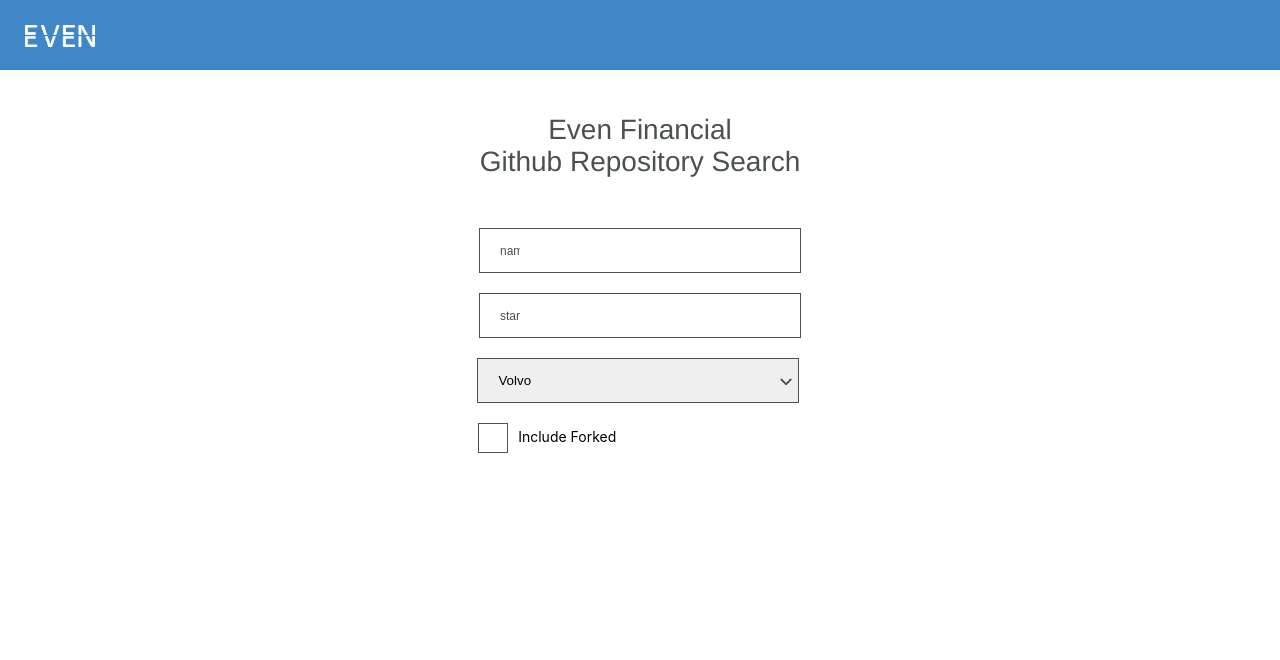
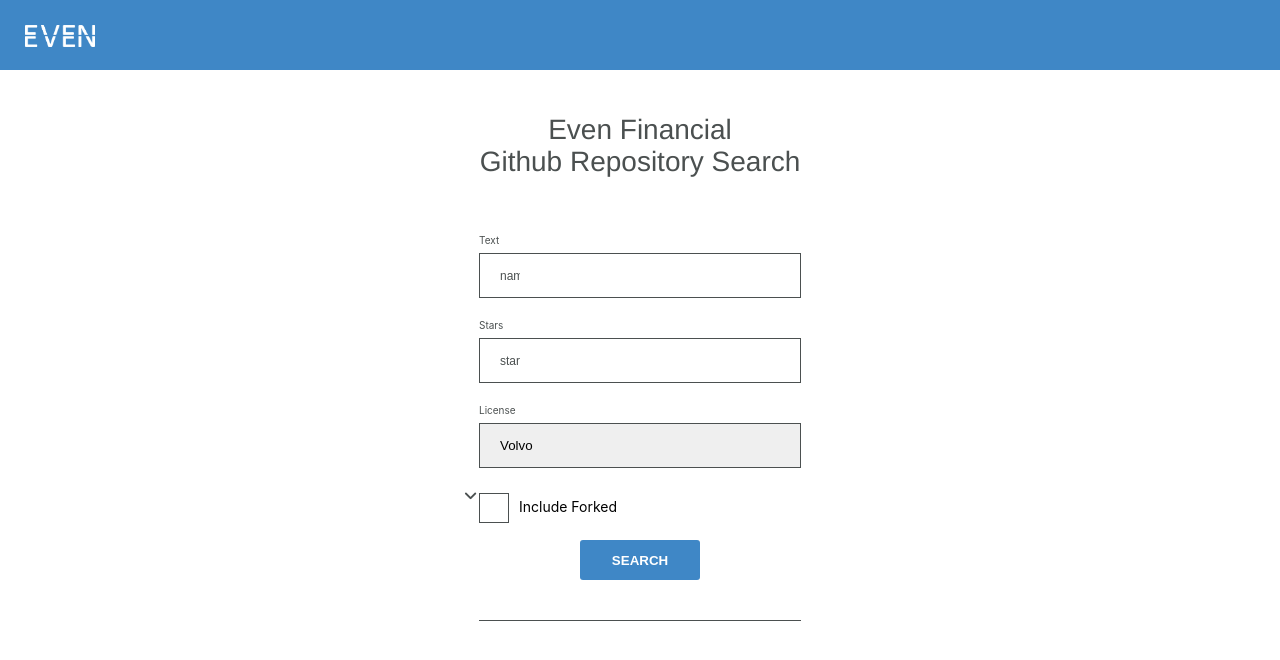
Before and after one commit to mikekwong/github_repo_searcher, a React (Create React App) app: page / in a window 1280 px wide. Shown: the top 660 px of the page. Built offline with nearby package versions, Linux system fonts and the light colour scheme.

Commit message:
corrected to flexbox

```diff
--- a/src/components/App.css
+++ b/src/components/App.css
@@ -10,7 +10,6 @@
 }
 
 #App {
-  text-align: center;
 }
 
 #App #header {
@@ -36,4 +35,5 @@
   font-family: "Helvetica", "Arial", sans-serif;
   font-size: 28px;
   color: #4b5050;
+  text-align: center;
 }
--- a/src/components/Search/Search.css
+++ b/src/components/Search/Search.css
@@ -1,6 +1,13 @@
 #fields {
   position: relative;
   top: 50px;
+}
+
+#fields form {
+  display: flex;
+  flex-direction: column;
+  margin: 0 auto;
+  width: 322px;
 }
 
 #fields div .text-input,
@@ -8,7 +15,8 @@
   border: 1px solid #4b5050;
   width: 322px;
   height: 45px;
-  margin-bottom: 20px;
+  margin-bottom: 15px;
+  margin-top: 5px;
 }
 
 #fields div .text-input {
@@ -28,9 +36,14 @@
   font-size: 12px;
 }
 
-#fields div select {
+/* #fields div select {
   position: relative;
   left: 5px;
+} */
+
+#fields .fields-label {
+  color: #4b5050;
+  font-size: 10px;
 }
 
 #fields #repo-license:after {
@@ -48,12 +61,10 @@
 #fields #repo-forked {
   display: block;
   position: relative;
-  margin-left: -145.5px;
+  margin-left: 40px;
   padding-top: 5px;
+  margin-top: -10px;
   font-size: 14px;
-  -webkit-user-select: none;
-  -moz-user-select: none;
-  -ms-user-select: none;
   user-select: none;
 }
 
@@ -103,3 +114,30 @@
   -ms-transform: rotate(45deg);
   transform: rotate(45deg);
 }
+
+#fields #repo-button {
+  margin: 0 auto;
+}
+
+#fields #button {
+  position: relative;
+  margin-top: 25px;
+  font-weight: bold;
+  text-transform: uppercase;
+  color: #fff;
+  background-color: #3f87c6;
+  width: 120px;
+  height: 40px;
+  border: none;
+  border-radius: 3px;
+  cursor: pointer;
+}
+
+#fields #line {
+  position: relative;
+  width: 322px;
+  height: 1px;
+  background-color: #4b5050;
+  margin: 0 auto;
+  top: 40px;
+}
--- a/src/components/Search/Search.jsx
+++ b/src/components/Search/Search.jsx
@@ -14,7 +14,7 @@
     e.preventDefault()
   }
 
-  onChange = e => {
+  onHandleChange = e => {
     if (e.target.name === 'forked') {
       this.setState({
         forked: !this.state.checked
@@ -31,35 +31,38 @@
     return (
       <div id='fields'>
         <form onSubmit={this.onFormSubmit}>
-          <div id='repo-name'>
+          <div id='repo-name' className='fields-input'>
+            <label className='fields-label'>Text</label>
             <input
               className='text-input'
               placeholder='name'
               name='text'
               type='text'
               value={text}
-              onChange={this.onChange}
+              onChange={this.onHandleChange}
             />
           </div>
-          <div id='repo-stars'>
+          <div id='repo-stars' className='fields-input'>
+            <label className='fields-label'>Stars</label>
             <input
               className='text-input'
               placeholder='stars'
               name='stars'
               type='text'
               value={stars}
-              onChange={this.onChange}
+              onChange={this.onHandleChange}
             />
           </div>
-          <div id='repo-license'>
-            <select name='license' onChange={this.onChange}>
+          <div id='repo-license' className='fields-input'>
+            <label className='fields-label'>License</label>
+            <select name='license' onChange={this.onHandleChange}>
               <License />
             </select>
           </div>
           <div id='repo-forked'>
             <label htmlFor='forked'>
               <input
-                onChange={this.onChange}
+                onChange={this.onHandleChange}
                 type='checkbox'
                 id='forked'
                 name='forked'
@@ -68,7 +71,13 @@
               Include Forked
             </label>
           </div>
+          <div id='repo-button'>
+            <button type='submit' id='button'>
+              Search
+            </button>
+          </div>
         </form>
+        <div id='line' />
       </div>
     )
   }
```
